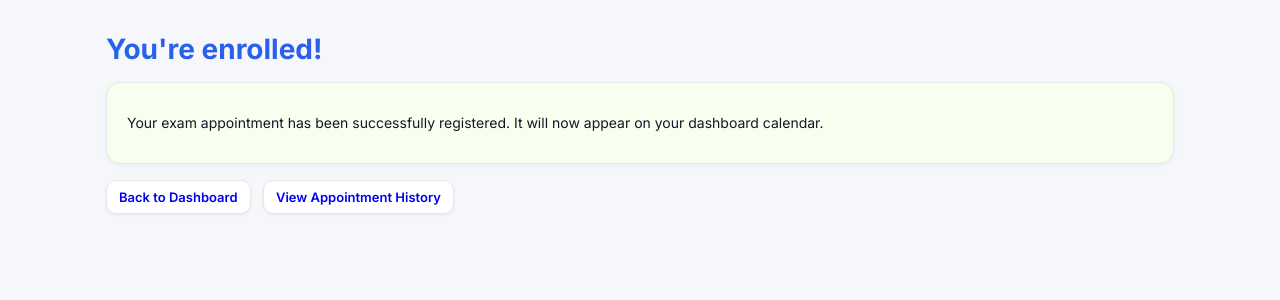
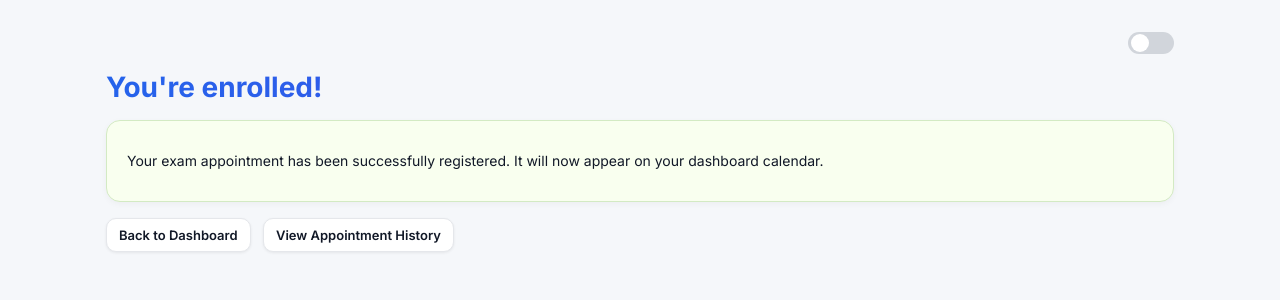
Before and after one commit to DanielRamos69/exam_reg_tristan, a Flask app: page /student/confirmation in a window 1280 px wide. Shown: the top 300 px of the page. Run offline with Flask 3, Linux system fonts and the light colour scheme; the visitor is signed in with stand-in values (Sample User, id 1).

Commit message:
Implement dark mode styling and toggle switch
Added dark mode support with toggle functionality.

```diff
--- a/templates/student_confirmation.html
+++ b/templates/student_confirmation.html
@@ -14,21 +14,85 @@
 
   <style>
     * { box-sizing:border-box; }
+
+    /* -----------------------------------------
+       🔵 DARK MODE SYSTEM (ADDED)
+       ----------------------------------------- */
     :root {
+      --csn-blue:#00345f;
+      --csn-gold:#ffb81c;
+
+      --bg:#f5f7fa;
+      --fg:#111827;
+      --card-bg:#ffffff;
+      --border:#e5e7eb;
+      --subtext:#6b7280;
+
+      /* your originals preserved */
       --bd:#e5e7eb;
       --muted:#6b7280;
       --blue:#2563eb;
       --indigo:#4f46e5;
+
+      /* special success-card green */
+      --success-bg:#f9ffef;
+      --success-border:#d3eac3;
+    }
+
+    .dark-mode {
+      --bg:#0f172a;
+      --fg:#f3f4f6;
+      --card-bg:#1e293b;
+      --border:#334155;
+      --subtext:#cbd5e1;
+
+      --bd:#334155;
+      --muted:#cbd5e1;
+
+      /* darker green but still "success" */
+      --success-bg:#1a2e12;
+      --success-border:#3a5f27;
     }
 
     body {
       font-family:'Inter', system-ui, Arial, sans-serif;
-      background:#f5f7fa;
+      background:var(--bg);
       max-width:1100px;
       margin:2rem auto;
       padding:0 1rem;
-      color:#111827;
+      color:var(--fg);
+      transition:background 0.25s, color 0.25s;
     }
+
+    /* -----------------------------------------
+       🔵 DARK MODE TOGGLE (ADDED)
+       ----------------------------------------- */
+    .toggle-container {
+      display:flex;
+      justify-content:flex-end;
+      margin-bottom:1rem;
+    }
+    .toggle-btn {
+      width:46px;
+      height:22px;
+      background:#d1d5db;
+      border-radius:999px;
+      position:relative;
+      cursor:pointer;
+    }
+    .toggle-circle {
+      width:18px;
+      height:18px;
+      background:white;
+      border-radius:50%;
+      position:absolute;
+      top:2px;
+      left:3px;
+      transition:0.25s ease;
+    }
+    .dark-mode .toggle-circle { transform:translateX(24px); }
+
+    /* ----------------------------------------- */
 
     h1 {
       font-size:28px;
@@ -39,26 +103,25 @@
       -webkit-text-fill-color:transparent;
     }
 
-    /* CARD SURFACE */
     .card {
-      background:#f9ffef; /* preserved green intent */
-      border:1px solid var(--bd);
+      background:var(--success-bg);
+      border:1px solid var(--success-border);
       border-radius:14px;
       padding:16px 20px;
       box-shadow:0 2px 6px rgba(0,0,0,0.04);
       font-size:14px;
       line-height:1.4;
+      color:var(--fg);
     }
 
-    /* BUTTONS */
     .btn {
       display:inline-flex;
       align-items:center;
       justify-content:center;
       padding:8px 12px;
-      border:1px solid var(--bd);
+      border:1px solid var(--border);
       border-radius:10px;
-      background:#ffffff;
+      background:var(--card-bg);
       text-decoration:none;
       font-size:13px;
       font-weight:600;
@@ -66,6 +129,7 @@
       cursor:pointer;
       transition:0.15s ease;
       margin-right:.5rem;
+      color:var(--fg);
     }
     .btn:hover {
       background:#f3f4f6;
@@ -74,18 +138,34 @@
     }
 
     p.muted { color:var(--muted); font-size:13px; }
+
+    /* readable link color in dark mode */
+    .dark-mode a { color:#60a5fa; }
+
   </style>
+
+  <script>
+    function toggleDarkMode() {
+      document.body.classList.toggle("dark-mode");
+    }
+  </script>
+
 </head>
 <body>
 
+  <!-- 🔵 TOGGLE SWITCH -->
+  <div class="toggle-container">
+    <div class="toggle-btn" onclick="toggleDarkMode()">
+      <div class="toggle-circle"></div>
+    </div>
+  </div>
+
   <h1>You're enrolled!</h1>
 
-  <!-- PRESERVED CARD FUNCTION -->
   <div class="card">
     <p>Your exam appointment has been successfully registered. It will now appear on your dashboard calendar.</p>
   </div>
 
-  <!-- PRESERVED NAV LINKS -->
   <div style="margin-top:1rem;">
     <a class="btn" href="{{ url_for('student_portal') }}">Back to Dashboard</a>
     <a class="btn" href="{{ url_for('student_history') }}">View Appointment History</a>
```
